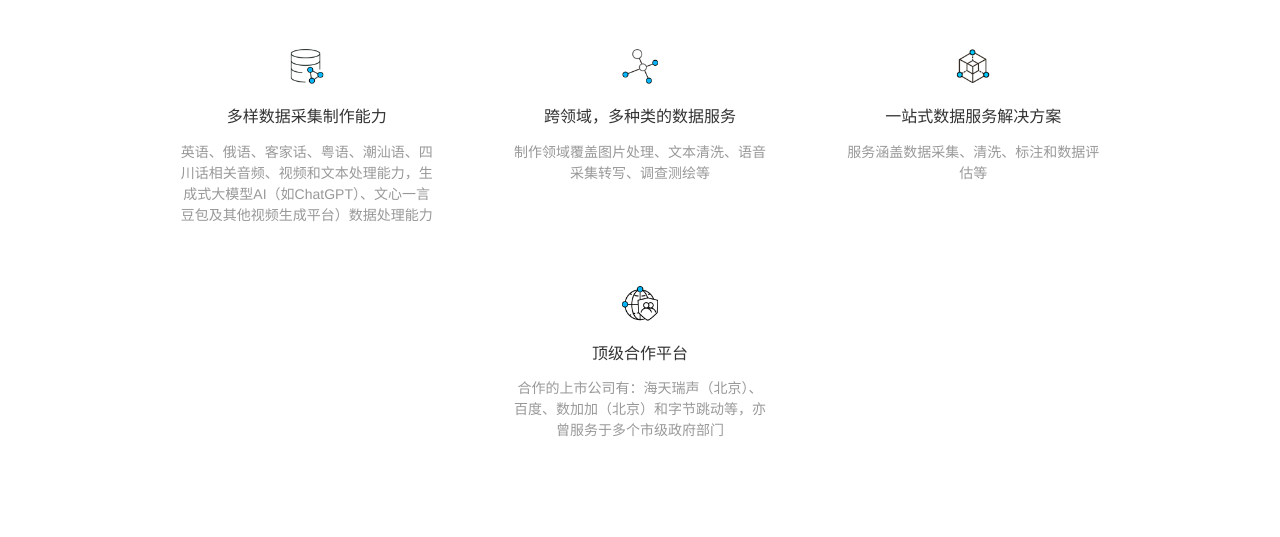
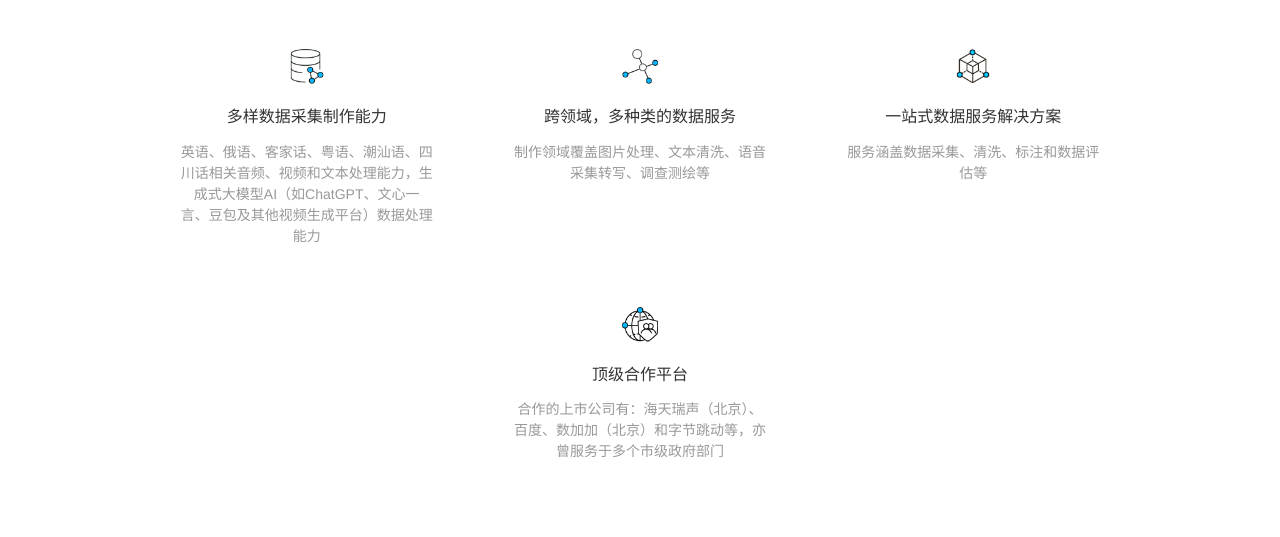
Before and after one commit to poboll/EnterWebm, a plain HTML site: page index.html in a window 1280 px wide. Shown: the part 1516-2053 px from the top of the page. Drawn offline with Linux system fonts and the light colour scheme; no server answers; a script that the page names is missing.

Commit message:
chore: Update index.html

```diff
--- a/index.html
+++ b/index.html
@@ -424,7 +424,7 @@
 					</div>
 					<div class="t0 ft22">多样数据采集制作能力</div>
 					<div class="t1 ft16">
-						英语、俄语、客家话、粤语、潮汕语、四川话相关音频、视频和文本处理能力，生成式大模型AI（如ChatGPT）、文心一言豆包及其他视频生成平台）数据处理能力
+						英语、俄语、客家话、粤语、潮汕语、四川话相关音频、视频和文本处理能力，生成式大模型AI（如ChatGPT、文心一言、豆包及其他视频生成平台）数据处理能力
 					</div>
 				</div>
 				<div class="li secwen add1 animate">
```
